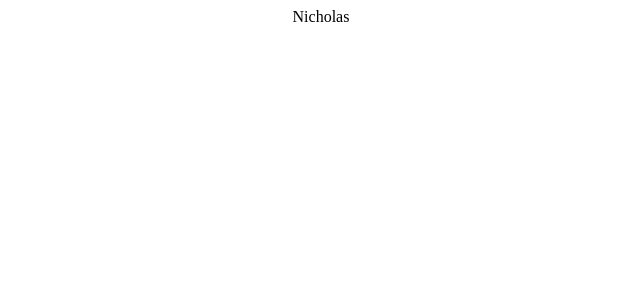
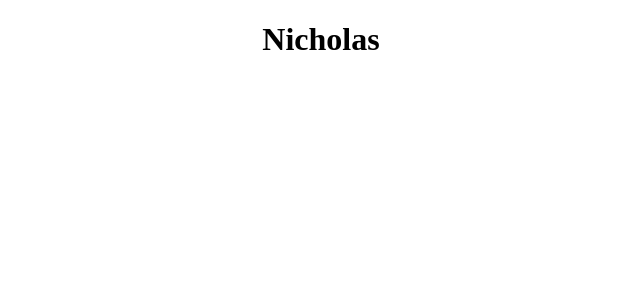
Before and after one commit to NicholasRevenco/React-Basics, a React (Create React App) app: page / in a window 1280 px wide. Shown: the top 300 px of the page, without its empty margins (319-959 px from the left). Built offline with nearby package versions, Linux system fonts and the light colour scheme.

Commit message:
JSX variable with header tag

```diff
--- a/src/App.js
+++ b/src/App.js
@@ -1,7 +1,7 @@
 import './App.css';
 
 function App() {
-  const name = "Nicholas";
+  const name = <h1>Nicholas</h1>;
   return (
     <div className="App">
         {name}
```
